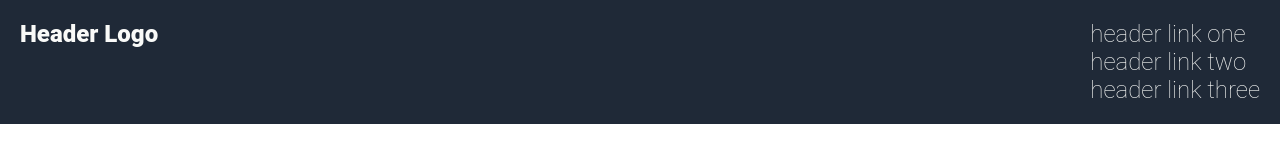
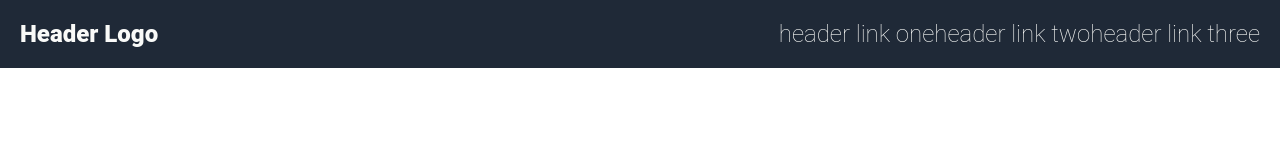
Before and after one commit to derekdhardin/TLOP-landing-page, a plain HTML site: page index.html in a window 1280 px wide. Drawn offline with Linux system fonts and the light colour scheme.

Commit message:
add(nav): Add divs to navbar for headers

```diff
--- a/index.html
+++ b/index.html
@@ -18,15 +18,21 @@
                 </div>
 
                 <div class="right-side">
+                    <div class="link-one">
                         <ul>
                             <li>header link one</li>
                         </ul>
+                    </div>
+                    <div class="link-two">
                         <ul>
                             <li>header link two</li>
                         </ul>
+                    </div>
+                    <div class="link-three">
                         <ul>
                             <li>header link three</i>
                         </ul>
+                    </div>
                 </div>
             </nav>
         </div>
--- a/stylesheet.css
+++ b/stylesheet.css
@@ -36,6 +36,8 @@ nav {
     font-family: "Roboto";
     font-size:24px;
     font-weight:200;
+
+    display:flex;
 }
 
 ul {
```
Lines whose indentation alone changed are shown as unchanged.
